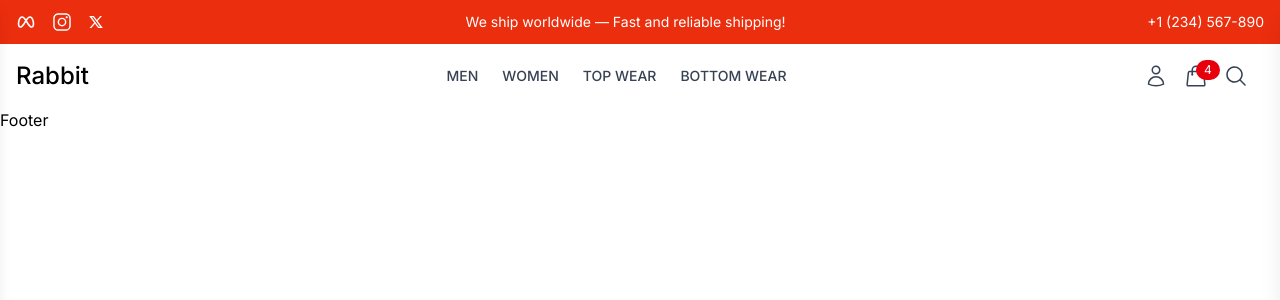
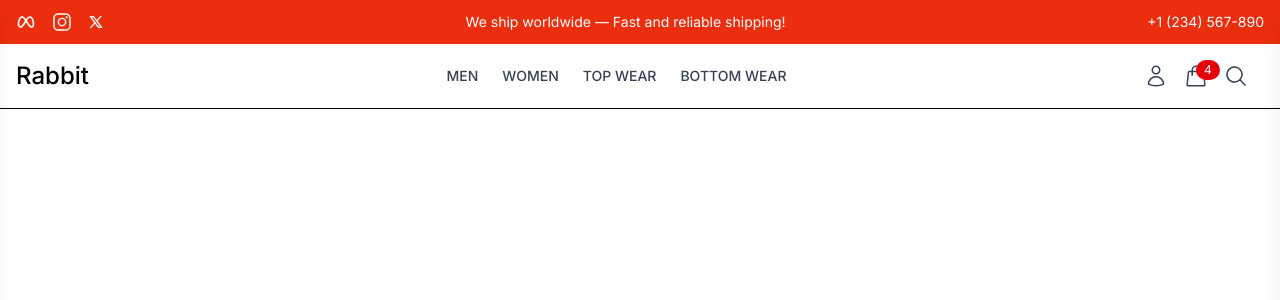
Before and after one commit to abenaya-se22003/Full_Stack_MERN_Project, a React (Vite) app in the folder frontend/: page / in a window 1280 px wide. Shown: the top 300 px of the page. Built offline with nearby package versions, Linux system fonts and the light colour scheme; a web font is replaced by a local one.

Commit message:
fix footer structure

```diff
--- a/frontend/src/components/Common/Footer.jsx
+++ b/frontend/src/components/Common/Footer.jsx
@@ -1,9 +1,16 @@
-import React from 'react'
+import React from 'react';
+import { Link } from 'react-router-dom';
+import { TbBrandMeta } from 'react-icons/tb';
+import { IoLogoInstagram } from 'react-icons/io5';
+import { RiTwitterXLine } from 'react-icons/ri';
+import { FiPhoneCall } from 'react-icons/fi';
 
-function Footer() {
+const Footer = () => {
   return (
-    <div>Footer</div>
-  )
-}
+    <footer className="border-t py-12">
 
-export default Footer
+           </footer>
+  );
+};
+
+export default Footer;
```
